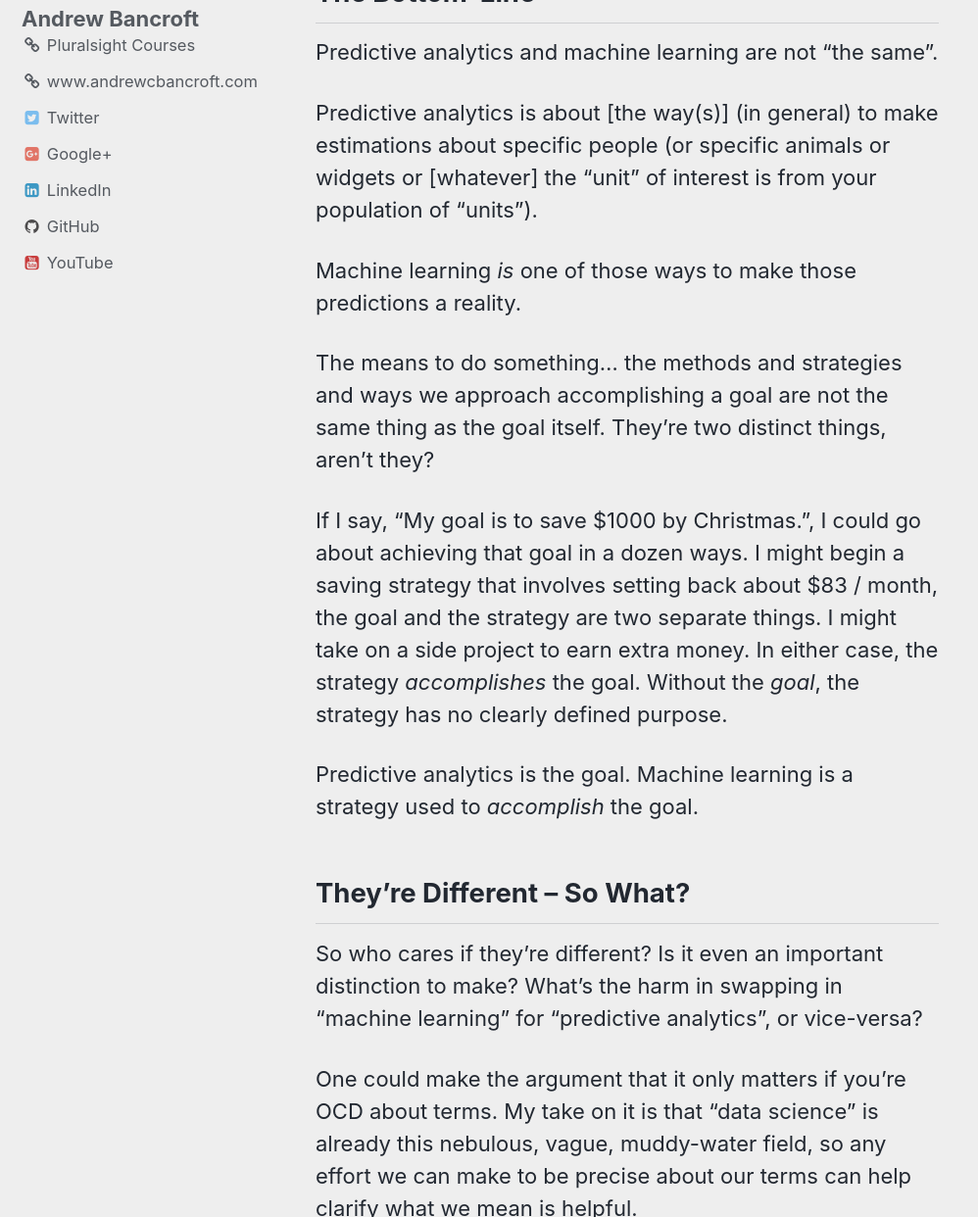
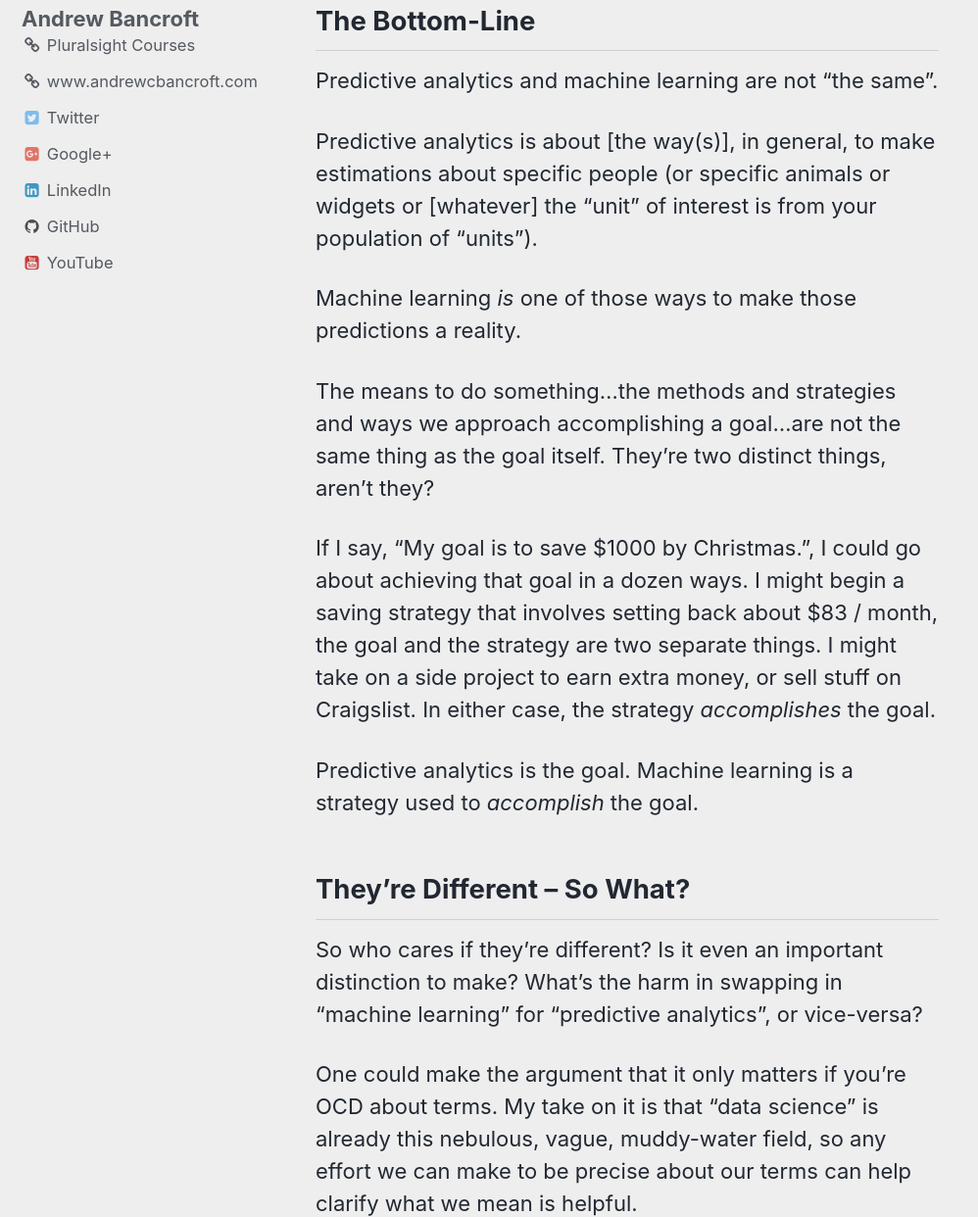
Before and after one commit to andrewcbancroft/datadaylife-blog, a Jekyll site: the page built from _posts/2018-02-05-predictive-analytics-vs-machine-learning-whats-the-difference.md, in a window 1280 px wide and 1400 px high, scrolled down 4530 px, cut to the strip 158-1400 px from the top of the window. Shown: the whole strip at 98% size, without its empty margins (0-998 px from the left). Built offline with Jekyll 4.4.1, drawn with Linux system fonts in a browser that asks for light colours; comment, search, counter and statistics services are not loaded; some of the changed text lies outside the part shown.

Commit message:
Update 2018-02-05-predictive-analytics-vs-machine-learning-whats-the-difference.md

```diff
--- a/_posts/2018-02-05-predictive-analytics-vs-machine-learning-whats-the-difference.md
+++ b/_posts/2018-02-05-predictive-analytics-vs-machine-learning-whats-the-difference.md
@@ -45,7 +45,9 @@
 
 People (statisticians in particular) have been doing predictive analysis for decades, if not centuries. It may have taken longer and been more tedius and error-prone, but steps that are taken to figure out "the answer" in machine learning have been do-able by humans for a long time... they are not "new".
 
-Sooooo... why "machine learning"? In short, it's a *scale* problem with modern data sets. The data sets of the 21st century are much larger than ever before in history.
+Sooooo... why "machine learning"?
+
+In short, it's a *scale* problem with modern data sets. The data sets of the 21st century are much larger than ever before in history.
 
 While it's *possible* for people to compute the outputs that a machine learning algorithm can produce, it's *unnecessary*.  Due to the scale of data in today's world, it's also insanely impractical for many data sets.
 
@@ -73,13 +75,13 @@
 ## The Bottom-Line
 Predictive analytics and machine learning are not "the same".
 
-Predictive analytics is about [the way(s)] (in general) to make estimations about specific people (or specific animals or widgets or [whatever] the "unit" of interest is from your population of "units").
+Predictive analytics is about [the way(s)], in general, to make estimations about specific people (or specific animals or widgets or [whatever] the "unit" of interest is from your population of "units").
 
 Machine learning *is* one of those ways to make those predictions a reality.
 
-The means to do something... the methods and strategies and ways we approach accomplishing a goal are not the same thing as the goal itself. They're two distinct things, aren't they?
+The means to do something...the methods and strategies and ways we approach accomplishing a goal...are not the same thing as the goal itself. They're two distinct things, aren't they?
 
-If I say, "My goal is to save $1000 by Christmas.", I could go about achieving that goal in a dozen ways.  I might begin a saving strategy that involves setting back about $83 / month, the goal and the strategy are two separate things.  I might take on a side project to earn extra money. In either case, the strategy *accomplishes* the goal.  Without the *goal*, the strategy has no clearly defined purpose.
+If I say, "My goal is to save $1000 by Christmas.", I could go about achieving that goal in a dozen ways.  I might begin a saving strategy that involves setting back about $83 / month, the goal and the strategy are two separate things.  I might take on a side project to earn extra money, or sell stuff on Craigslist. In either case, the strategy *accomplishes* the goal.
 
 Predictive analytics is the goal.  Machine learning is a strategy used to *accomplish* the goal.
 
```
Also changed, not shown: other parts of _posts/2018-02-05-predictive-analytics-vs-machine-learning-whats-the-difference.md (+2 -2 lines).
